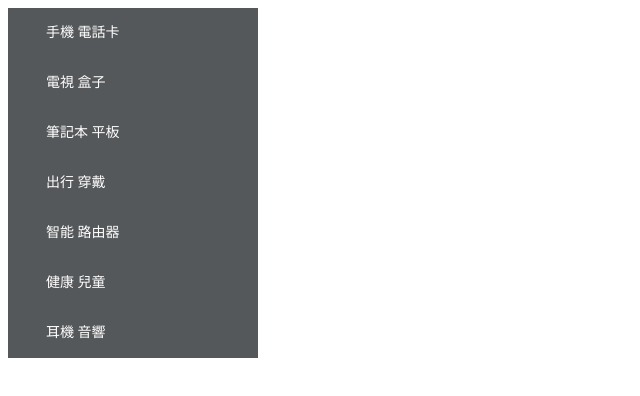
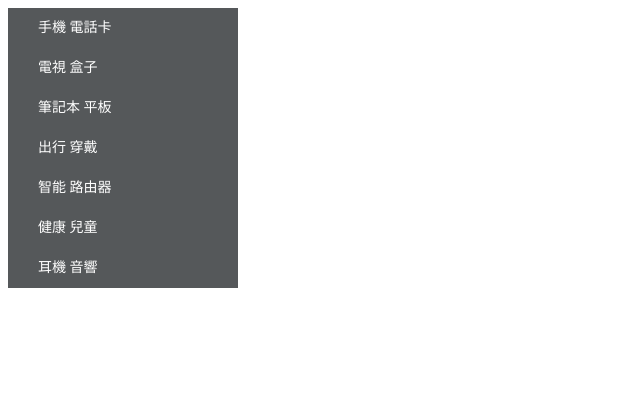
Before and after one commit to aquariusCCA/CSS, a plain HTML site: page 簡潔版小米側邊欄.html in a window 1280 px wide. Shown: the whole page, without its empty margins (0-640 px from the left). Drawn offline with Linux system fonts and the light colour scheme.

Commit message:
小米側邊欄修改

```diff
--- a/簡潔版小米側邊欄.html
+++ b/簡潔版小米側邊欄.html
@@ -8,15 +8,14 @@
   <style>
     a {
       display: block;
-      padding: 5px 10px;
-      width: 230px;
+      width: 200px;
       height: 40px;
+      padding-left: 30px;
       line-height: 40px;
       background-color: #55585a;
       font-size: 14px;
       color: #fff;
       text-decoration: none;
-      text-indent: 2em;
     }
 
     a:hover {
```
Also changed, not shown: 新浪導航欄.html (+1 -0 lines).
